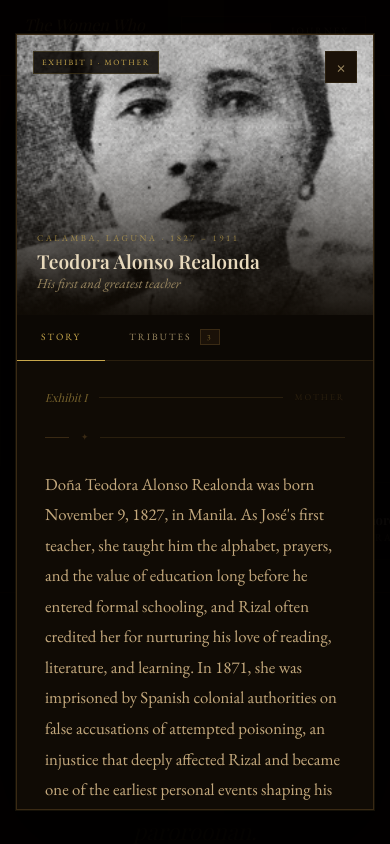
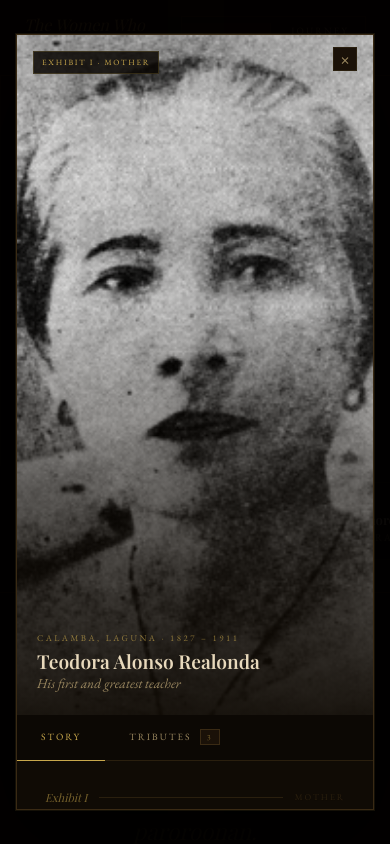
Before and after one commit to Jeri-Carreon/Rizal-Final-Proj, a React (Vite) app: page / in a window 390 px wide. Both pictures are taken after a click on the button "VIEW FULL EXHIBIT →". Shown: the part 6254-7098 px from the top of the page. Built offline with nearby package versions, Linux system fonts and the light colour scheme; the HTML template or start-up script is replaced by a standard one; a web font is replaced by a local one.

Commit message:
responsive modal view

```diff
--- a/src/components/Modal.tsx
+++ b/src/components/Modal.tsx
@@ -52,7 +52,7 @@ export default function Modal({ woman, onClose }: Props) {
         {/* Close */}
         <button
           onClick={onClose}
-          className="absolute top-4 right-4 z-10 w-8 h-8 flex items-center justify-center transition-colors duration-200"
+          className="absolute top-3 right-4 z-10 w-6 h-6 flex items-center justify-center transition-colors duration-200"
           style={{ color: "#9b8860", border: "1px solid #2a1f0e", background: "#1a1108", fontSize: "1.1rem" }}
           onMouseEnter={(e) => ((e.currentTarget as HTMLButtonElement).style.color = "#c9a84c")}
           onMouseLeave={(e) => ((e.currentTarget as HTMLButtonElement).style.color = "#9b8860")}
@@ -63,7 +63,7 @@ export default function Modal({ woman, onClose }: Props) {
 
         <div className="flex flex-col md:flex-row flex-1 overflow-hidden">
           {/* Portrait side — fixed */}
-          <div className="md:w-2/5 flex-shrink-0 relative" style={{ minHeight: "280px", background: "#0a0703" }}>
+          <div className="md:w-2/5 flex-shrink-0 relative" style={{ minHeight: "680px", background: "#0a0703" }}>
             <img
               src={woman.portrait}
               alt={`Portrait representing ${woman.name}`}
```
